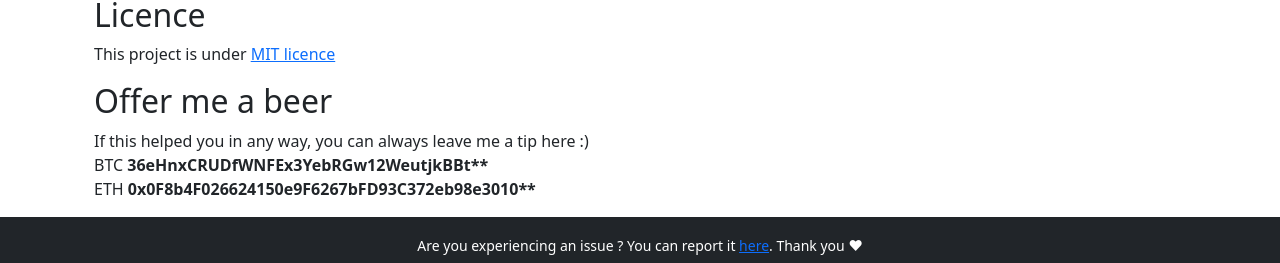
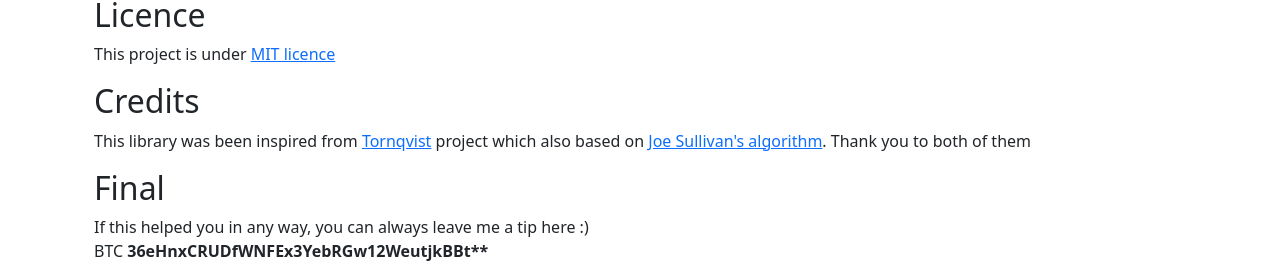
Before and after one commit to dlepaux/realtime-bpm-analyzer, a Vue app: page /#/ in a window 1280 px wide. Shown: the part 917-1180 px from the top of the page. Built offline with nearby package versions, Linux system fonts and the light colour scheme.

Commit message:
docs: fix image path

```diff
--- a/src/views/routes/home.vue
+++ b/src/views/routes/home.vue
@@ -44,7 +44,12 @@
       This project is under <a href="https://github.com/dlepaux/realtime-bpm-analyzer/tree/main/licence.md">MIT licence</a>
     </p>
 
-    <h2>Offer me a beer</h2>
+    <h2>Credits</h2>
+    <p>
+      This library was been inspired from <a href="https://github.com/tornqvist/bpm-detective">Tornqvist</a> project which also based on <a href="http://joesul.li/van/beat-detection-using-web-audio/">Joe Sullivan's algorithm</a>. Thank you to both of them
+    </p>
+
+    <h2>Final</h2>
     <p>
       If this helped you in any way, you can always leave me a tip here :)
       <br>
```
Also changed, not shown: 1 other file (tests, documents, lock files or other folders).
